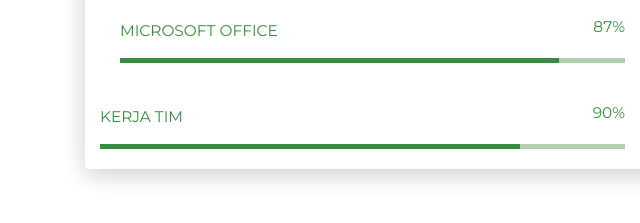
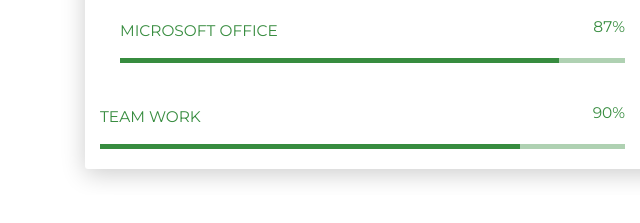
Before and after one commit to Heygar99/Heygar99.github.io, a plain HTML site: page index.html in a window 1280 px wide. Shown: the part 1257-1480 px from the top of the page, 0-640 px from the left. Drawn offline with Linux system fonts and the light colour scheme.

Commit message:
index.html

```diff
--- a/index.html
+++ b/index.html
@@ -156,7 +156,7 @@
           </div>
         </div>
            <div class="col-md-6">
-            <div class="progress-container progress-primary"><span class="progress-badge">Kerja Tim</span>
+            <div class="progress-container progress-primary"><span class="progress-badge">Team Work</span>
               <div class="progress">
                 <div class="progress-bar progress-bar-primary" data-aos="progress-full" data-aos-offset="10" data-aos-duration="2000" role="progressbar" aria-valuenow="60" aria-valuemin="0" aria-valuemax="100" style="width: 80%;"></div><span class="progress-value">90%</span>
               </div>
```
